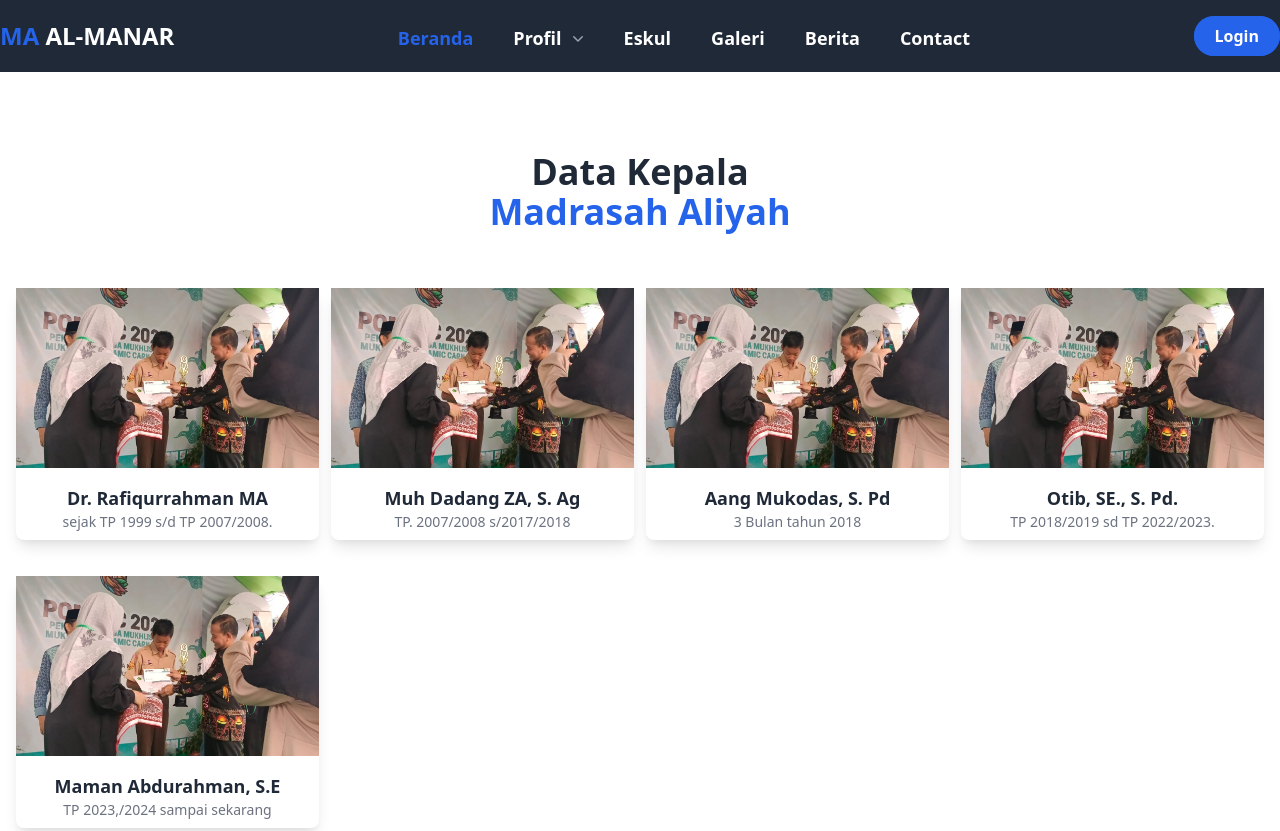
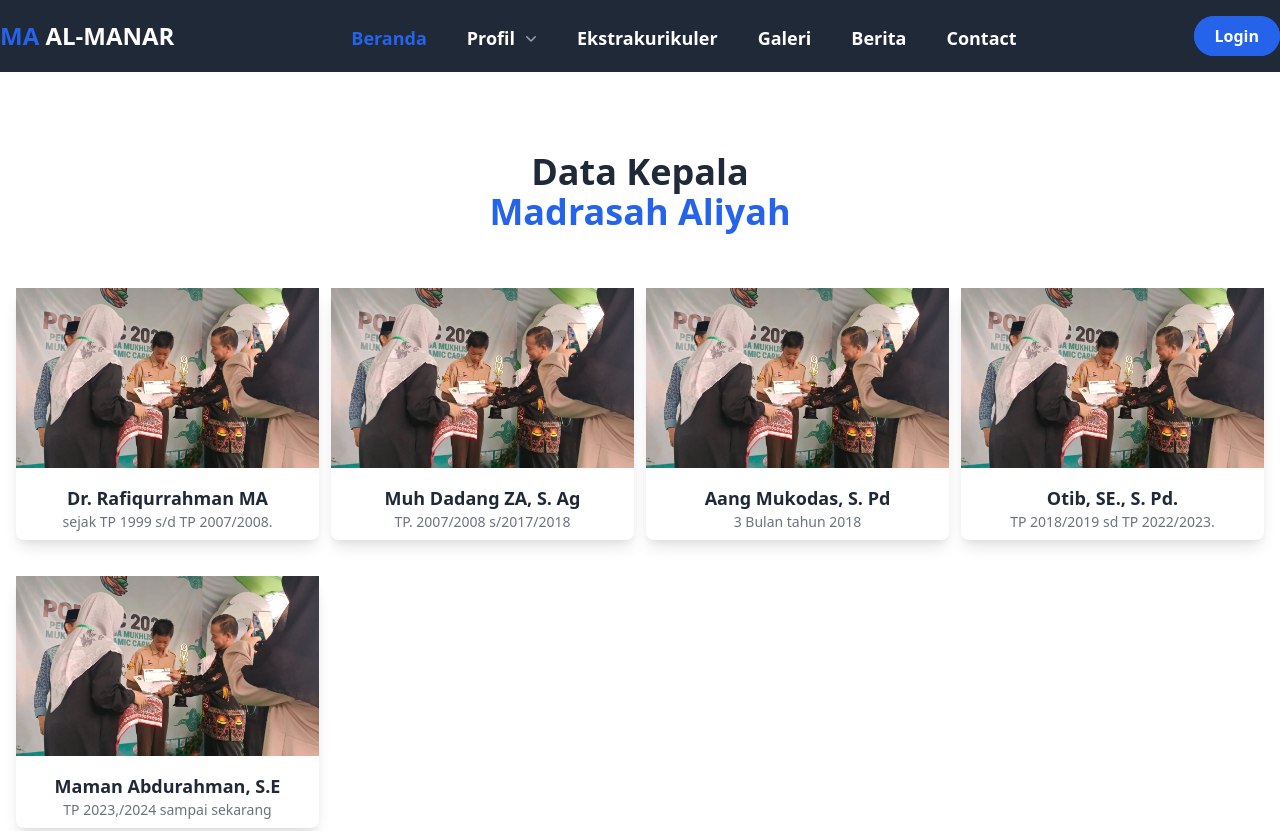
Before and after one commit to NgodingSeru25/MA-Al-manar, a plain HTML site: page src/tendik.html in a window 1280 px wide. Shown: the top 831 px of the page. Drawn offline with nearby package versions, Linux system fonts and the light colour scheme.

Commit message:
Update tendik.html

```diff
--- a/src/tendik.html
+++ b/src/tendik.html
@@ -115,7 +115,7 @@
               </li>
 
               <li>
-                <a href="index.html#Eskul" class="hover:text-blue-600">Eskul</a>
+                <a href="index.html#Eskul" class="hover:text-blue-600">Ekstrakurikuler</a>
               </li>
 
               <li>
```
